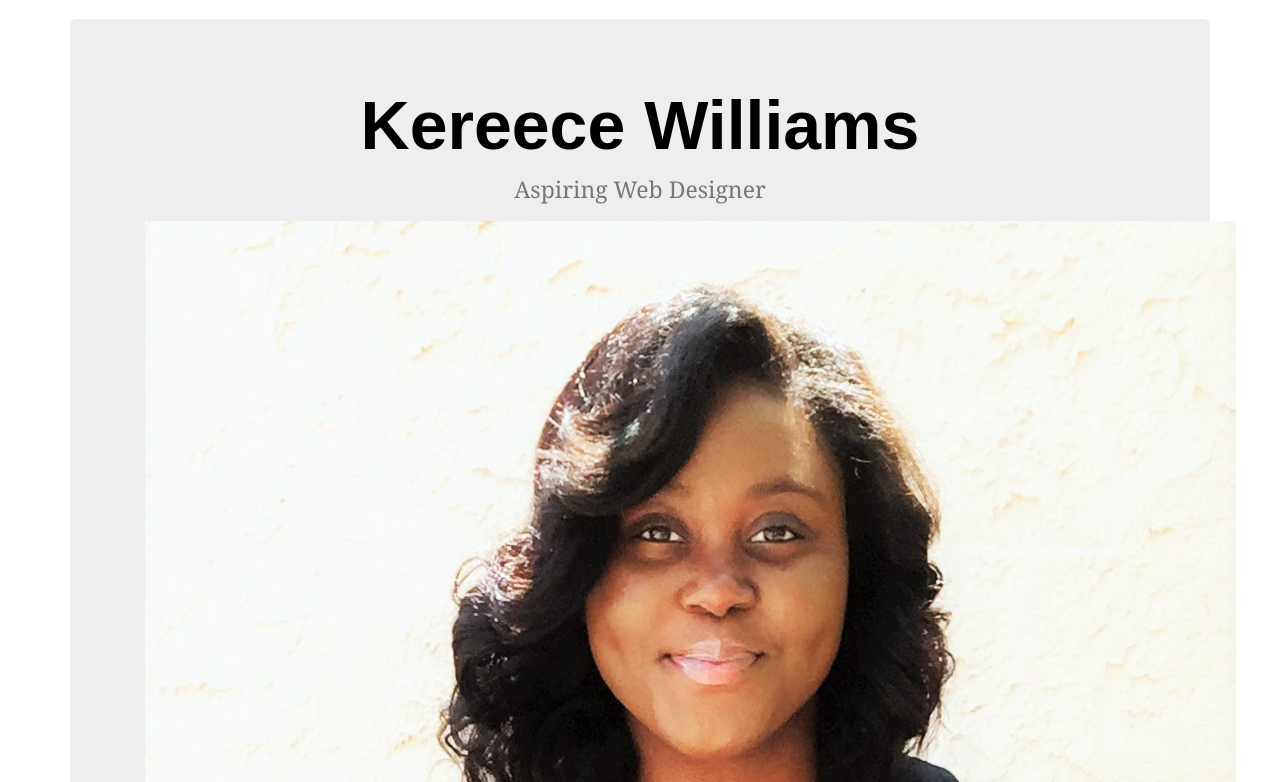
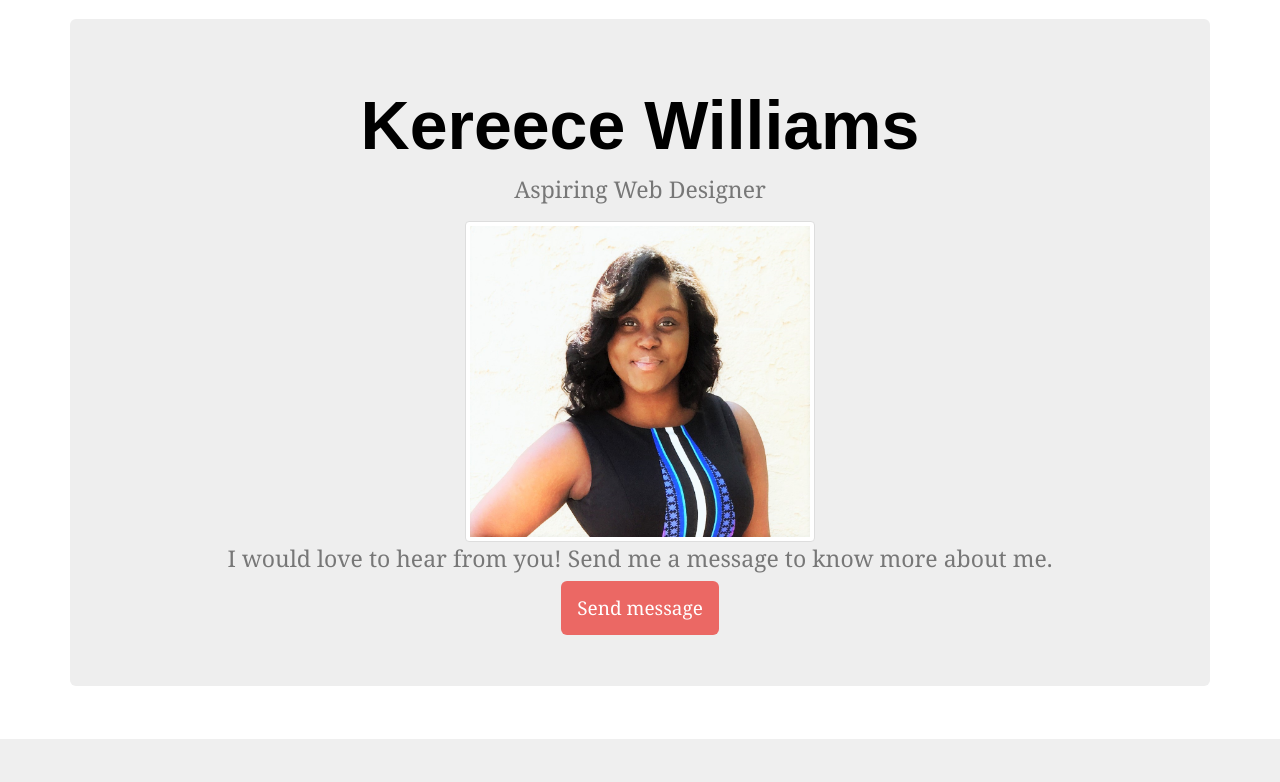
Before and after one commit to KereeceWilliams/personal_landing, a Django app: page / in a window 1280 px wide. Shown: the part 61-843 px from the top of the page. After the commit the page ends 800 px from the top, so only its background shows below. Run offline with Django 3.2, Linux system fonts and the light colour scheme; some libraries are stand-ins or nearby versions; some web fonts are replaced.

Commit message:
Picture update

```diff
--- a/templates/home.html
+++ b/templates/home.html
@@ -4,7 +4,7 @@
   <div class ="container text-center">
   <h1>Kereece Williams</h1>
   <p>Aspiring Web Designer</p>
-   <img src="../static/image/IMG_0671.JPG" alt="Kereece" />
+   <img src="../static/image/IMG_0671.JPG" class="img-thumbnail" alt="Kereece" width="350" height="350" />
     <p>I would love to hear from you! Send me a message to know more about me.</p>
     <p><a href="{% url 'message_create' %}" class="btn-lg btn-primary">Send message</a></p>
 </div>
```
